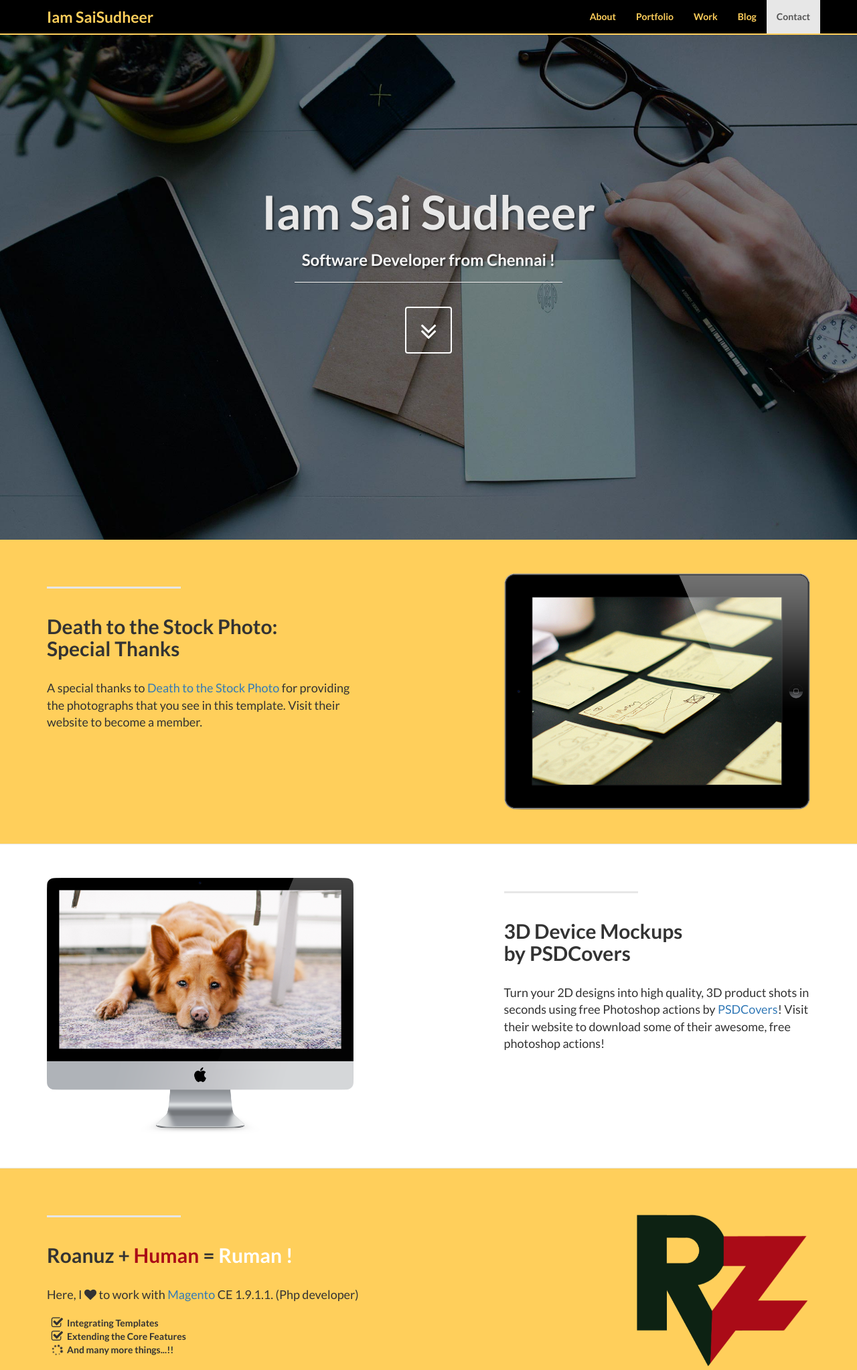
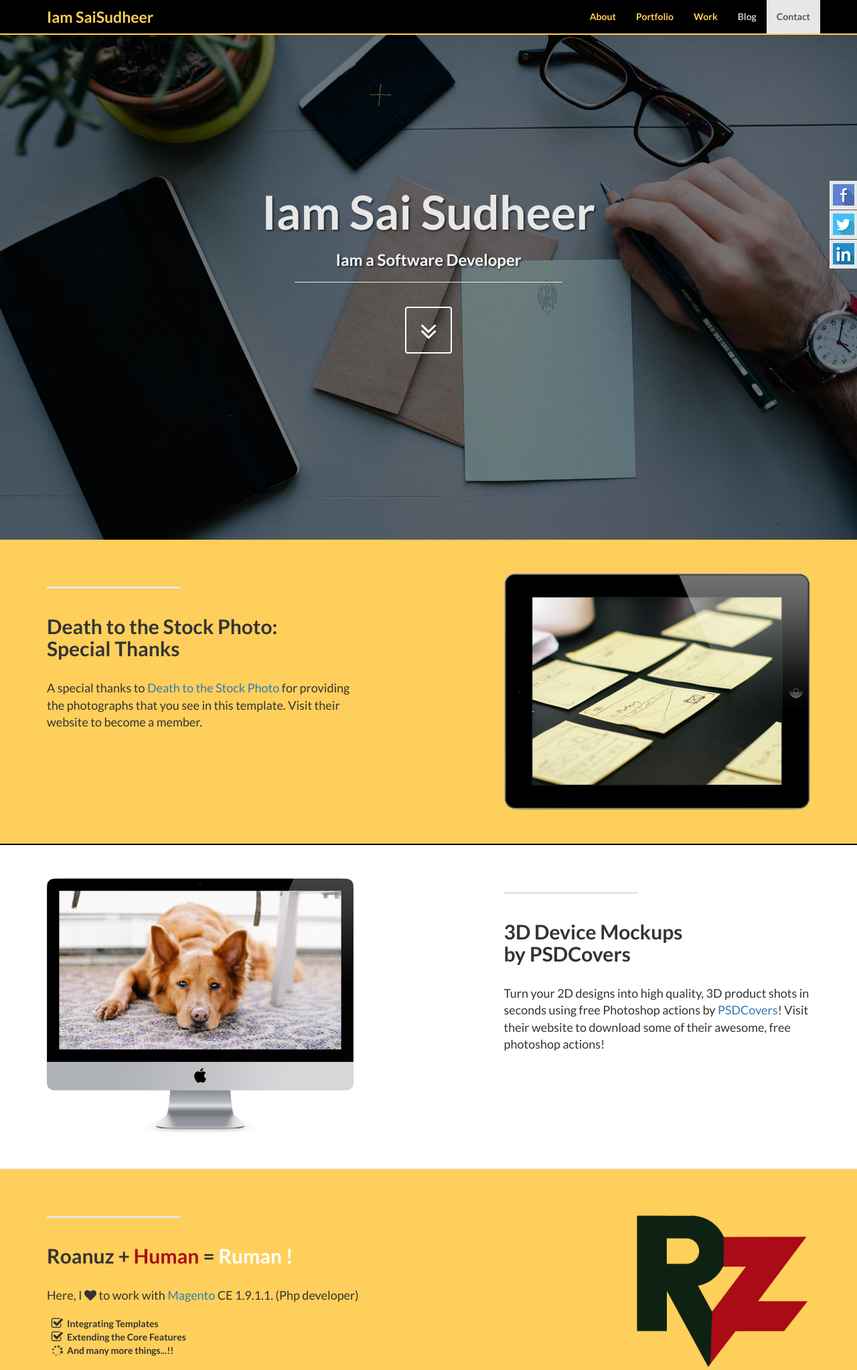
Before and after one commit to IamSaiSudheer/IamSaiSudheer, a PHP site: page / in a window 1280 px wide. Shown: the top 2046 px of the page at 67% size. Run offline with PHP 8.4, Linux system fonts and the light colour scheme; some libraries are stand-ins or nearby versions.

Commit message:
Integrated Social Icons Sidebar Block

```diff
--- a/css/landing-page.css
+++ b/css/landing-page.css
@@ -100,7 +100,7 @@ h6 {
 
 .content-section-b {
     padding: 50px 0;
-    border-top: 1px solid #e7e7e7;
+    border-top: 2px solid #000000;
     border-bottom: 1px solid #e7e7e7;
 }
 
@@ -216,3 +216,46 @@ span.fill-white {
     color: #FFCF5B;
     background-color: #000000;
 }
+#fixedsocial {
+    top:30%;
+    height:200px;
+    width:60px;
+    position:fixed;
+    right: 0;
+}
+.sticky-container {
+/*background-color: #333;*/
+padding: 0px;
+margin: 0px;
+position: fixed;
+right: -119px;
+top: 270px;
+width: 200px;
+}
+.sticky li {
+list-style-type: none;
+background-color: #E7E7E7;
+color: #000;
+height: 43px;
+padding: 0px;
+margin: 0px 0px 1px 0px;
+-webkit-transition: all 0.25s ease-in-out;
+-moz-transition: all 0.25s ease-in-out;
+-o-transition: all 0.25s ease-in-out;
+transition: all 0.25s ease-in-out;
+cursor: pointer;
+}
+.sticky li:hover {
+margin-left: -115px;
+}
+.sticky li img {
+float: left;
+margin: 5px 5px;
+margin-right: 10px;
+}
+.sticky li p {
+padding: 0px;
+margin: 0px;
+text-transform: uppercase;
+line-height: 43px;
+}
--- a/index.html
+++ b/index.html
@@ -56,8 +56,8 @@
                         <li>
                             <a href="#c-work">Work</a>
                         </li>
-                        <li>
-                            <a href="/blog">Blog</a>
+                        <li class="disabled">
+                            <a href="#">Blog</a>
                         </li>
                         <li>
                             <a href="#contact">Contact</a>
@@ -76,7 +76,7 @@
                     <div class="col-lg-12">
                         <div class="intro-message">
                             <h1>Iam Sai Sudheer</h1>
-                            <h3>Software Developer from Chennai !</h3>
+                            <h3>Iam a Software Developer</h3>
                             <hr class="intro-divider">
 
                             <a href="#about" class="btn btn-circle page-scroll">
@@ -165,30 +165,6 @@
 
         <!-- Contact Section -->
     	<section  id="contact">
-            <div class="banner">
-                <div class="container">
-                    <div class="row">
-                        <div class="col-lg-6">
-                            <h2>Interested to Connect ?</h2>
-                        </div>
-                        <div class="col-lg-6">
-                            <ul class="list-inline banner-social-buttons">
-                                <li>
-                                    <a href="https://www.facebook.com/iamsaisudheer/" target="_blank" class="btn btn-default btn-lg"><i class="fa fa-facebook fa-fw"></i> <span class="network-name">Facebook</span></a>
-                                </li>
-                                <li>
-                                    <a href="https://www.linkedin.com/in/saisudheernekkanti" target="_blank" class="btn btn-default btn-lg"><i class="fa fa-linkedin fa-fw"></i> <span class="network-name">Linkedin</span></a>
-                                </li>
-                                <li>
-                                    <a href="#" class="btn btn-default btn-lg"><i class="fa fa-twitter fa-fw"></i> <span class="network-name">Twitter</span></a>
-                                </li>
-                            </ul>
-                        </div>
-                    </div>
-                </div>
-            </div>
-        </section>
-
             <div class="content-section-b">
                 <div class="container">
                     <div class="row col-lg-12">
@@ -226,7 +202,7 @@
                     </div>
                 </div>
             </div>
-
+        </section>
 
         <!-- Google Map Layout -->
         <div id="map"></div>
@@ -258,6 +234,29 @@
                 </div>
             </div>
         </footer>
+
+        <div class="sticky-container">
+            <ul class="sticky">
+                <li>
+                        <img width="32" height="32" title="" alt="" src="img/fb1.png" />
+                        <a href="https://www.facebook.com/nekkanti.saisudheer" target="_blank">
+                            <p>Facebook</p>
+                        </a>
+                </li>
+                <li>
+                    <img width="32" height="32" title="" alt="" src="img/tw1.png" />
+                    <a href="https://twitter.com/nekkanti_sri9" target="_blank">
+                        <p>Twitter</p>
+                    </a>
+                </li>
+                <li>
+                    <img width="32" height="32" title="" alt="" src="img/li1.png" />
+                    <a href="https://www.linkedin.com/in/saisudheernekkanti" target="_blank">
+                        <p>LinkedIn</p>
+                    </a>
+                </li>
+            </ul>
+        </div>
 
         <script src="js/jquery.js"></script>
         <script src="js/bootstrap.min.js"></script>
```
Also changed, not shown: img/fb1.png (added), img/li1.png (added), img/tw1.png (added), 1 other file. Lines whose indentation alone changed are shown as unchanged.
